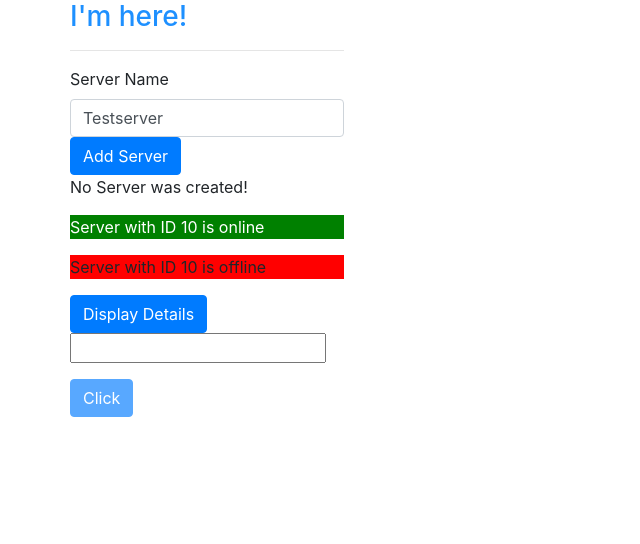
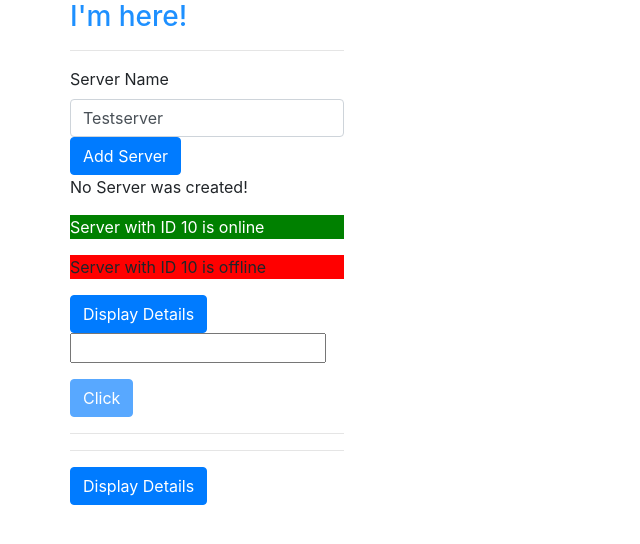
Before and after one commit to BassamxMednini/Einkaufsbuch, an Angular app: page / in a window 1280 px wide. Shown: the top 544 px of the page, without its empty margins (0-640 px from the left). Built offline with nearby package versions, Linux system fonts and the light colour scheme.

Commit message:
Ein- und Ausblenden von Details über Button

```diff
--- a/src/app/success-alert/success-alert.component.css
+++ b/src/app/success-alert/success-alert.component.css
@@ -1,3 +1,7 @@
 .success {
     color: green;
 }
+
+.white-text {
+    color: white;
+}
--- a/src/app/success-alert/success-alert.component.html
+++ b/src/app/success-alert/success-alert.component.html
@@ -3,3 +3,13 @@
 <button class="btn btn-primary"
 [disabled]="!userName"
 (click)="userNameEmpty()">Click</button>
+<hr>
+<hr>
+<!-- <button class="btn btn-primary" (click)="showSecret = !showSecret">Display Details</button> -->
+<button class="btn btn-primary" (click)="onToggleDetails()">Display Details</button>
+<p *ngIf="showSecret">Secret Password = tuna</p>
+<div
+    *ngFor="let logItem of log"
+    [ngStyle]="{backgroundColor: logItem >= 5 ? 'blue' : 'transparent'}"
+    [ngClass]="{'white-text': logItem >= 5}"
+    >{{ logItem }}</div>
--- a/src/app/success-alert/success-alert.component.ts
+++ b/src/app/success-alert/success-alert.component.ts
@@ -8,9 +8,17 @@ import { Component } from "@angular/core";
 
 export class SuccessAlertComponent {
   userName = '';
+  showSecret = false;
+  log = [];
 
   userNameEmpty() {
     this.userName = '';
   }
 
+  onToggleDetails() {
+    this.showSecret = !this.showSecret;
+    // this.log.push(this.log.length + 1);
+    this.log.push(new Date());
+  }
+
 }
```
